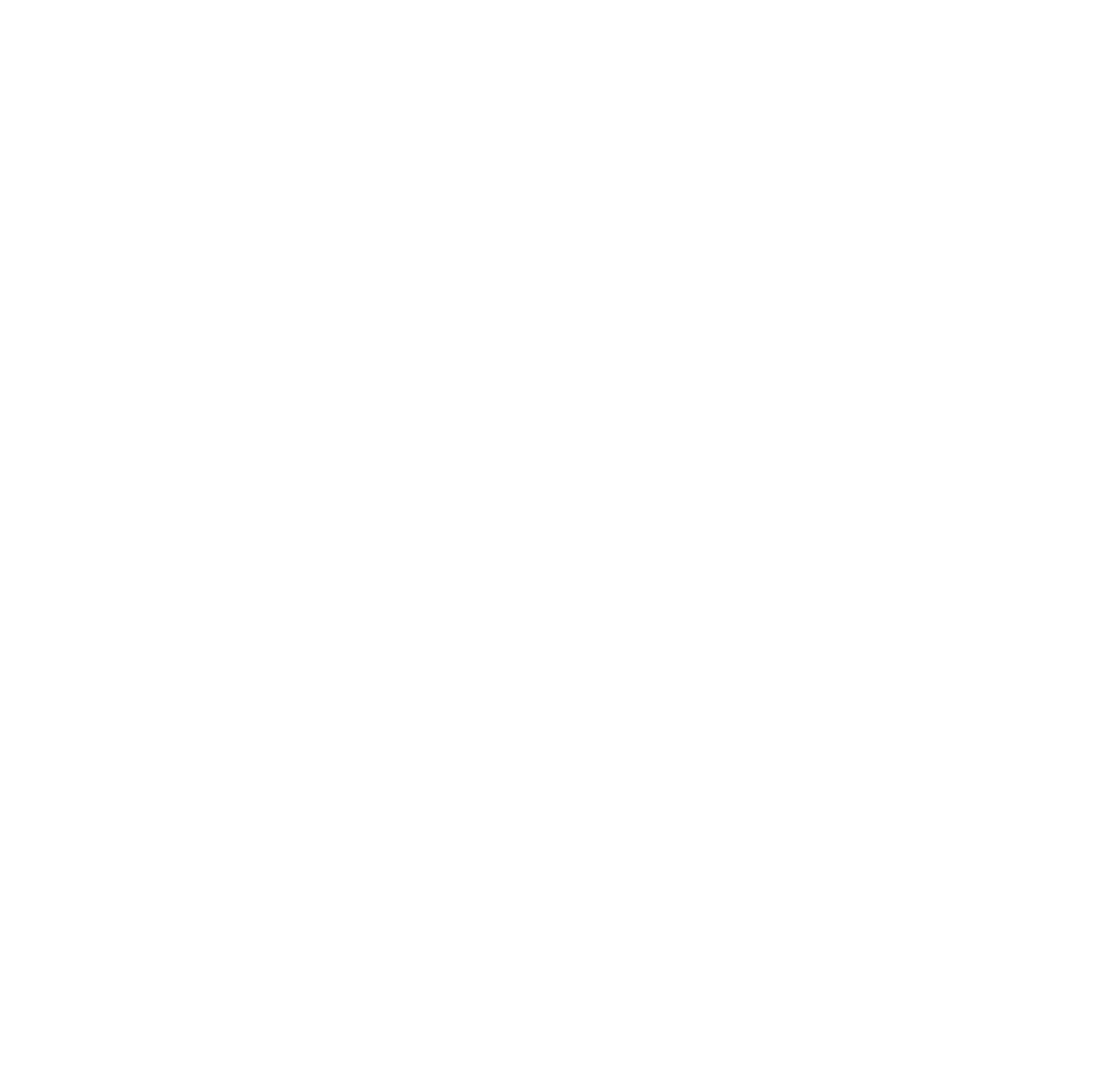
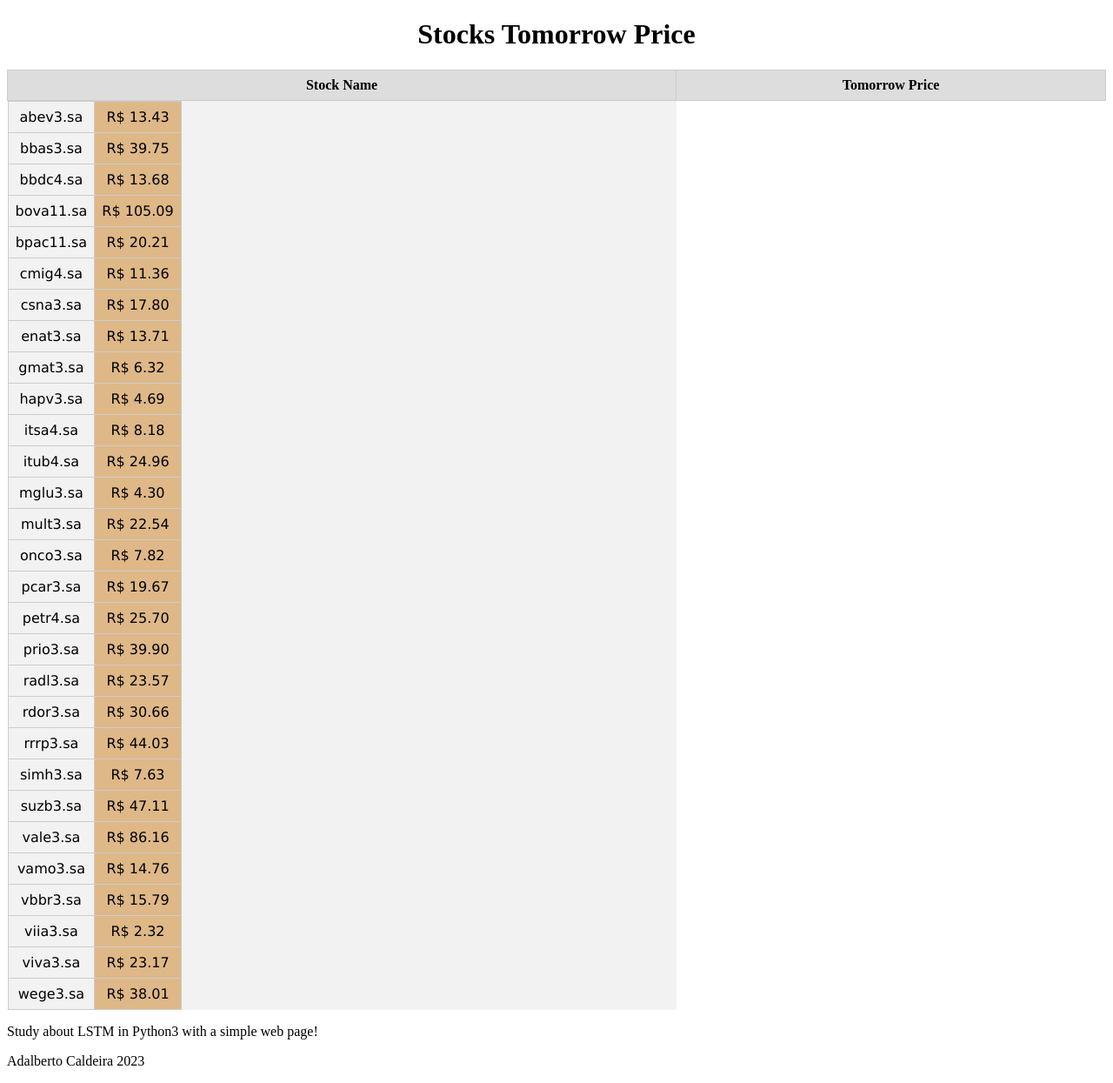
Before and after one commit to adalbertobrant/stocks, a plain HTML site: page web/index.html in a window 1280 px wide. Shown: the whole page at 87% size. Before the commit the page ends 800 px from the top, so only its background shows below. Drawn offline with Linux system fonts and the light colour scheme.

Commit message:
Add index.html
initial commit

```diff
--- a/web/index.html
+++ b/web/index.html
@@ -1,2 +1,36 @@
-<html>
-  </html>
+<!DOCTYPE html>
+<html lang="pt-BR">
+<head>
+  <meta charset="UTF-8">
+  <meta http-equiv="X-UA-Compatible" content="IE=edge">
+  <meta name="viewport" content="width=device-width, initial-scale=1.0">
+  <link rel="stylesheet" href="./css/style.css">
+  <title>Stocks Tomorrow Price - LSTM Prediction by Adalberto Brant</title>
+</head>
+<body>
+  <h1>Stocks Tomorrow Price</h1>
+  <main>
+    <div>
+      <table>
+        <tr>
+          <th>Stock Name</th>
+          <th>Tomorrow Price</th>
+        </tr>
+        <tr id = "json_data">
+          <td class = "lines"></td>
+        </tr>
+      </table>
+    </div>
+
+  </main>
+  <footer>
+    <p>
+    Study about LSTM in Python3 with a simple web page!
+  </p>
+  <p>
+    Adalberto Caldeira 2023
+  </p>
+</footer>
+  <script defer type="module" src="./js/script.js"></script>
+</body>
+</html>
```
